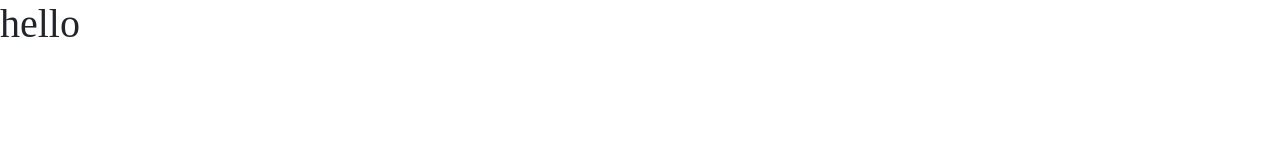
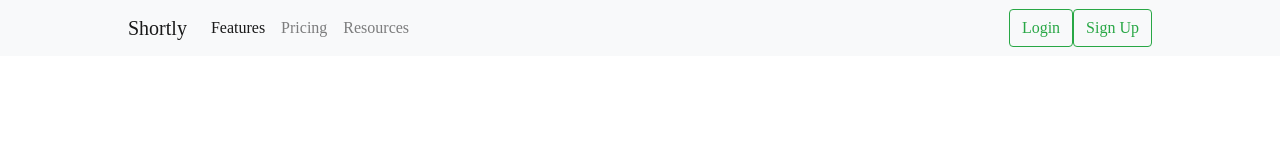
Before and after one commit to davidobodo/FEM-shortly, a website: page index.html in a window 1280 px wide. Drawn offline with nearby package versions, Linux system fonts and the light colour scheme; a web font is replaced by a local one.

Commit message:
navbar set

```diff
--- a/index.html
+++ b/index.html
@@ -12,9 +12,32 @@
 </head>
 
 <body>
-    <div class="wrapper">
+    <div class="container-fluid px-0">
+        <nav class="navbar navbar-expand-lg navbar-light bg-light">
+            <a class="navbar-brand" href="#">Shortly</a>
+            <button class="navbar-toggler" type="button" data-toggle="collapse" data-target="#navbarTogglerDemo02"
+                aria-controls="navbarTogglerDemo02" aria-expanded="false" aria-label="Toggle navigation">
+                <span class="navbar-toggler-icon"></span>
+            </button>
 
-        <h1>hello</h1>
+            <div class="collapse navbar-collapse" id="navbarTogglerDemo02">
+                <ul class="navbar-nav mr-auto mt-2 mt-lg-0">
+                    <li class="nav-item active">
+                        <a class="nav-link" href="#">Features <span class="sr-only">(current)</span></a>
+                    </li>
+                    <li class="nav-item">
+                        <a class="nav-link" href="#">Pricing</a>
+                    </li>
+                    <li class="nav-item">
+                        <a class="nav-link" href="#">Resources</a>
+                    </li>
+                </ul>
+                <form class="form-inline my-2 my-lg-0">
+                    <button class="btn btn-outline-success my-2 my-sm-0" type="submit">Login</button>
+                    <button class="btn btn-outline-success my-2 my-sm-0" type="submit">Sign Up</button>
+                </form>
+            </div>
+        </nav>
     </div>
 </body>
 
--- a/style/scss/_variables.scss
+++ b/style/scss/_variables.scss
@@ -16,14 +16,13 @@ $very-dark-blue: hsl(255, 11%, 22%);
 $very-dark-violet: hsl(260, 8%, 14%);
 
 
-
-
-
 //-----------------------------------------------------
-//fonts
+//fonts and dimensions
 //-----------------------------------------------------
 
 $font-size: 18px;
 
 $font-light: 500;
 $font-heavy: 700;
+
+$general-padding: 10vw;
--- a/style/scss/style.scss
+++ b/style/scss/style.scss
@@ -5,7 +5,8 @@
 body{
     font-family: 'Poppins';
 
-    .wrapper{
-
+    .navbar{
+        padding-left: $general-padding;
+        padding-right: $general-padding;
     }
 }
```
Also changed, not shown: style/css/style.css, 1 other file.
